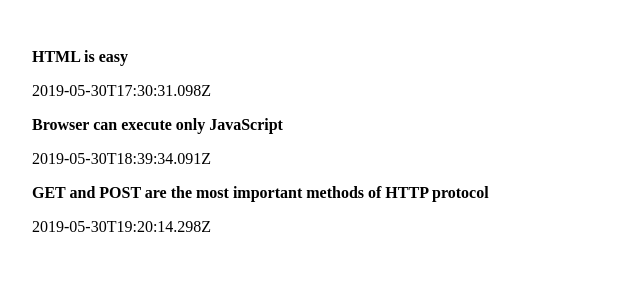
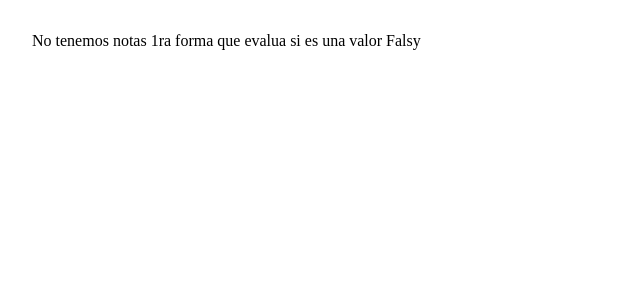
Before and after one commit to DesarrolloDeJonathan/miBootcamp, a JavaScript app in the folder parte1-react/: page / in a window 1280 px wide. Shown: the top 300 px of the page, without its empty margins (0-640 px from the left). Built offline with nearby package versions, Linux system fonts and the light colour scheme.

Commit message:
Problemas al recorrer listas, pueden venir con tipos de datos incorrectos

```diff
--- a/parte1-react/src/App.js
+++ b/parte1-react/src/App.js
@@ -1,27 +1,43 @@
 import './styles.css';
 
-const notes = [
-  {
-    id: 1,
-    content: 'HTML is easy',
-    date: '2019-05-30T17:30:31.098Z',
-    important: true
-  },
-  {
-    id: 2,
-    content: 'Browser can execute only JavaScript',
-    date: '2019-05-30T18:39:34.091Z',
-    important: false
-  },
-  {
-    id: 3,
-    content: 'GET and POST are the most important methods of HTTP protocol',
-    date: '2019-05-30T19:20:14.298Z',
-    important: true
-  }
-]
+// Si el valor fuera undefined
+const notes = undefined
+// [
+//   {
+//     id: 1,
+//     content: 'HTML is easy',
+//     date: '2019-05-30T17:30:31.098Z',
+//     important: true
+//   },
+//   {
+//     id: 2,
+//     content: 'Browser can execute only JavaScript',
+//     date: '2019-05-30T18:39:34.091Z',
+//     important: false
+//   },
+//   {
+//     id: 3,
+//     content: 'GET and POST are the most important methods of HTTP protocol',
+//     date: '2019-05-30T19:20:14.298Z',
+//     important: true
+//   }
+// ]
 
 export default function App() {
+  // Haremos esto para evaluar el contenido del array y condicionar lo que retornara
+  if (!notes) {
+    return 'No tenemos notas 1ra forma que evalua si es una valor Falsy'
+  }
+  if (notes.lenght === 0) {
+    return 'No tenemos notas 2da forma revisando las condiciones booleanas'
+  }
+  if (typeof notes === 'undefined') {
+    return 'No tenemos notas 3ra forma alternativa mejor que falsy ya que es más especifica'
+  }
+  if (typeof notes === 'undefined' || notes.lenght === 0) {
+    return 'No tenemos notas 4ta alternativa evaluando dos condiciones'
+  }
+
   return (
     <div>
       {
```
